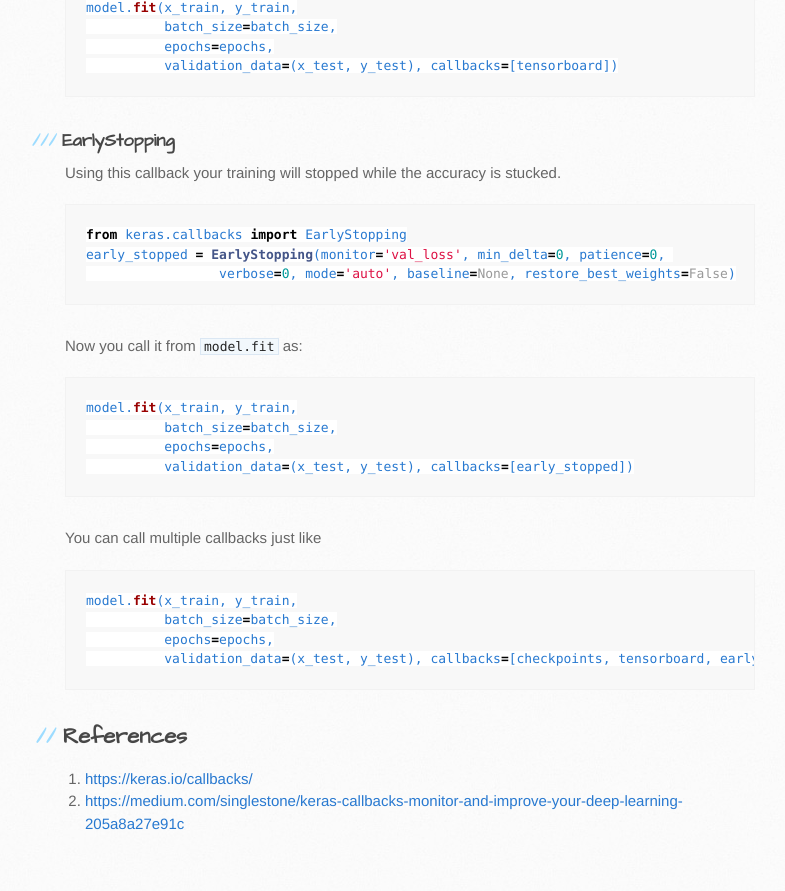
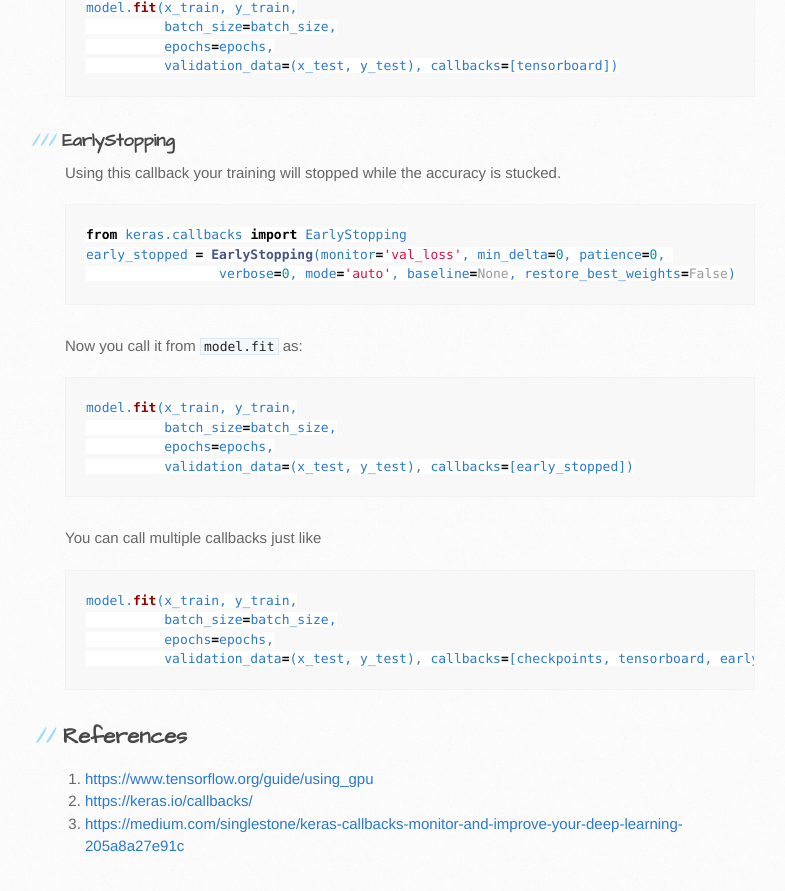
Before and after one commit to sagorbrur/sagorbrur.github.io, a Jekyll site: the page built from tools_short_note/library_short.md, in a window 1280 px wide and 900 px high, scrolled down 1438 px. Shown: the top 891 px of the window, without its empty margins (105-890 px from the left). Built offline with Jekyll 4.4.1, drawn with Linux system fonts in a browser that asks for light colours; our own code applies the rules of GitHub Pages for plain Markdown files; some of the changed lines change nothing that is shown.

Commit message:
Update library_short.md

````diff
--- a/tools_short_note/library_short.md
+++ b/tools_short_note/library_short.md
@@ -84,5 +84,6 @@ model.fit(x_train, y_train,
 ```
 
 ## References
-1. [https://keras.io/callbacks/](https://keras.io/callbacks/)
-2. [https://medium.com/singlestone/keras-callbacks-monitor-and-improve-your-deep-learning-205a8a27e91c](https://medium.com/singlestone/keras-callbacks-monitor-and-improve-your-deep-learning-205a8a27e91c)
+1. [https://www.tensorflow.org/guide/using_gpu](https://www.tensorflow.org/guide/using_gpu)
+2. [https://keras.io/callbacks/](https://keras.io/callbacks/)
+3. [https://medium.com/singlestone/keras-callbacks-monitor-and-improve-your-deep-learning-205a8a27e91c](https://medium.com/singlestone/keras-callbacks-monitor-and-improve-your-deep-learning-205a8a27e91c)
````
